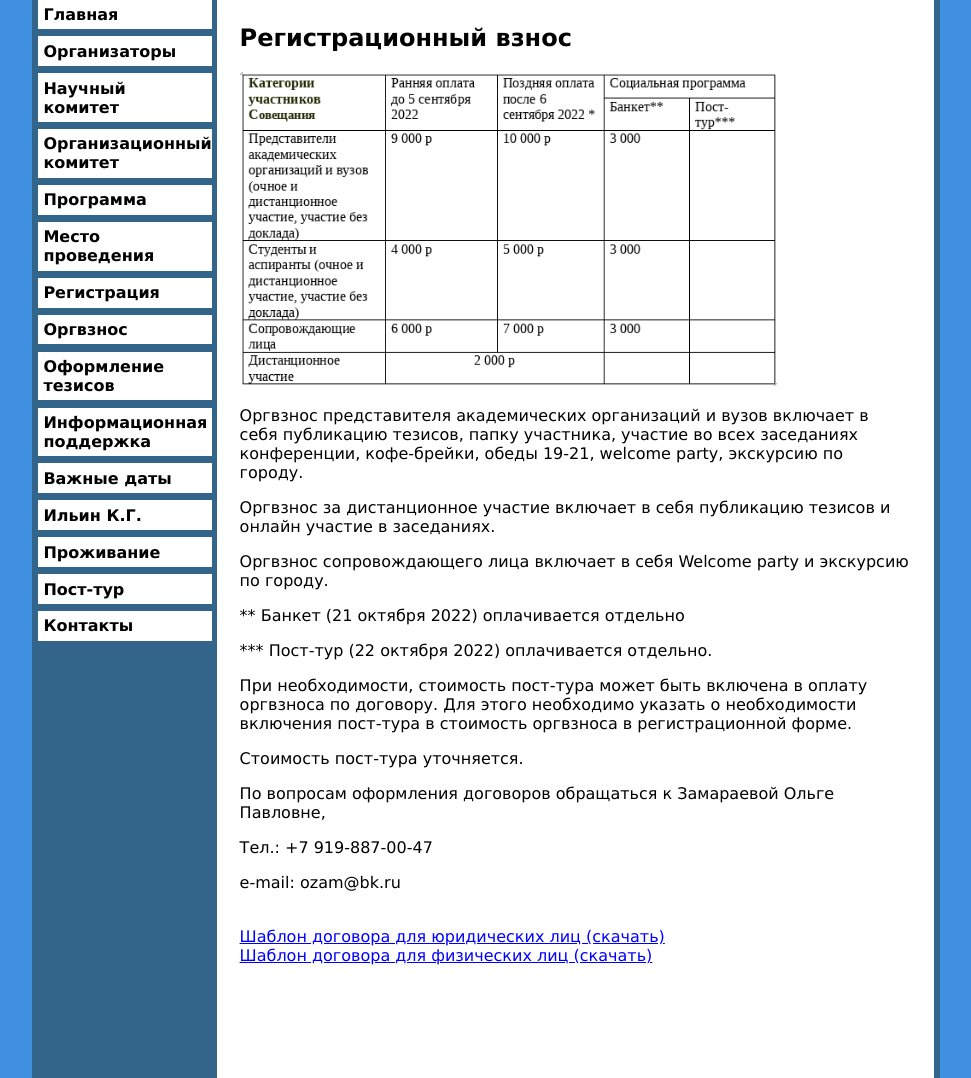
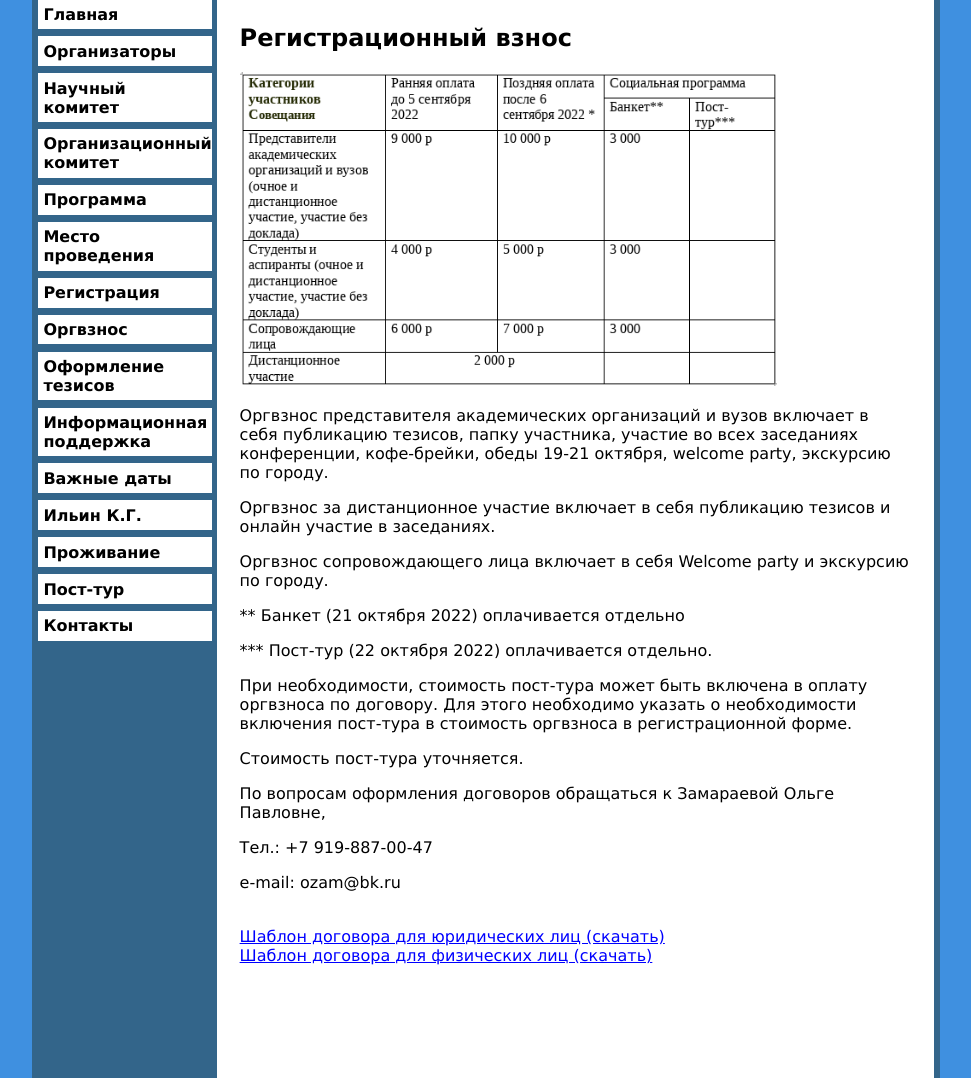
Before and after one commit to Miandic/Echoes2022, a Flask app: page /arrangement_fee in a window 1280 px wide. Shown: the part 177-1255 px from the top of the page, without its empty margins (154-1125 px from the left). Run offline with Flask 2, Linux system fonts and the light colour scheme.

Commit message:
октября

```diff
--- a/templates/07arrfee.html
+++ b/templates/07arrfee.html
@@ -2,7 +2,7 @@
 {% block content %}
 <h2>Регистрационный взнос</h2>
 <img src="{{ url_for('static', filename='img/Table.png') }}" alt="Таблица" style="margin: auto; width: 80%;">
-<p>Оргвзнос представителя академических организаций и вузов включает в себя публикацию тезисов, папку участника, участие во всех заседаниях конференции, кофе-брейки, обеды 19-21, welcome party, экскурсию по городу.</p>
+<p>Оргвзнос представителя академических организаций и вузов включает в себя публикацию тезисов, папку участника, участие во всех заседаниях конференции, кофе-брейки, обеды 19-21 октября, welcome party, экскурсию по городу.</p>
 <p>Оргвзнос за дистанционное участие включает в себя публикацию тезисов и онлайн участие в заседаниях.</p>
 <p>Оргвзнос сопровождающего лица включает в себя Welcome party и экскурсию по городу.</p>
 <p>** Банкет (21 октября 2022) оплачивается отдельно</p>
```
